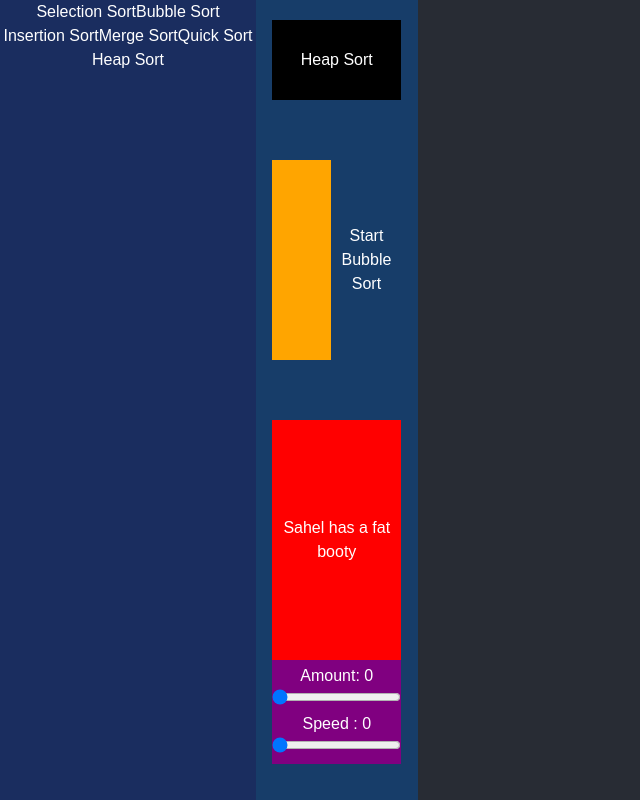
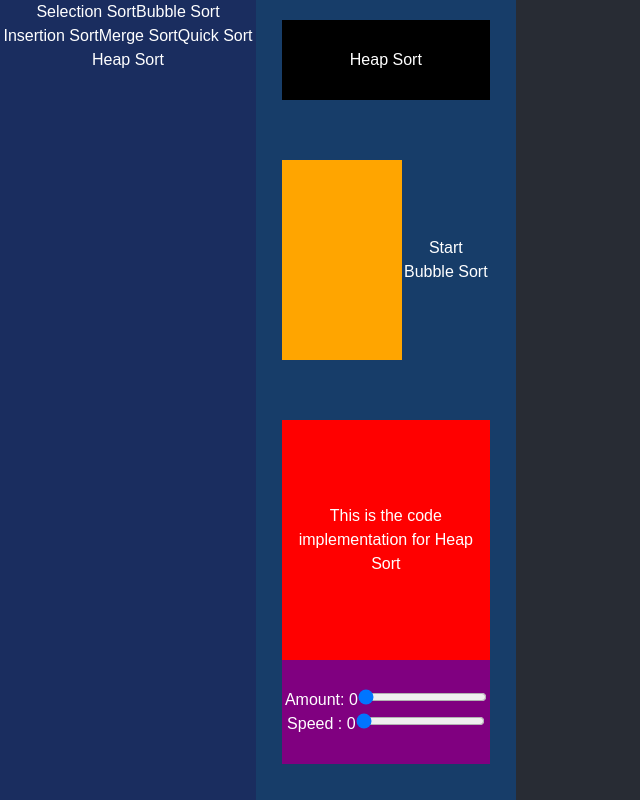
Before and after one commit to yamhokim/Sorting-Algorithm-Website, a React (Vite) app in the folder sortAlgorithmVisualizer/: page /heap-sort in a window 1280 px wide. Shown: the whole page, without its empty margins (0-640 px from the left). Built offline with nearby package versions, Linux system fonts and the light colour scheme.

Commit message:
editted text in textbox

```diff
--- a/sortAlgorithmVisualizer/src/pages/sortPage.tsx
+++ b/sortAlgorithmVisualizer/src/pages/sortPage.tsx
@@ -20,7 +20,7 @@
           <div className="array-container bg-blue-900 shadow-inner">
             <ArrayBar amountValue={amountValue} />
           </div>
-          <TextBox text="Sahel has a fat booty" />
+          <TextBox text={`This is the code implementation for ${name}`} />
           <Sliders amountValue={amountValue} setAmountValue={setAmountValue} />
         </div>
       </div>
```
